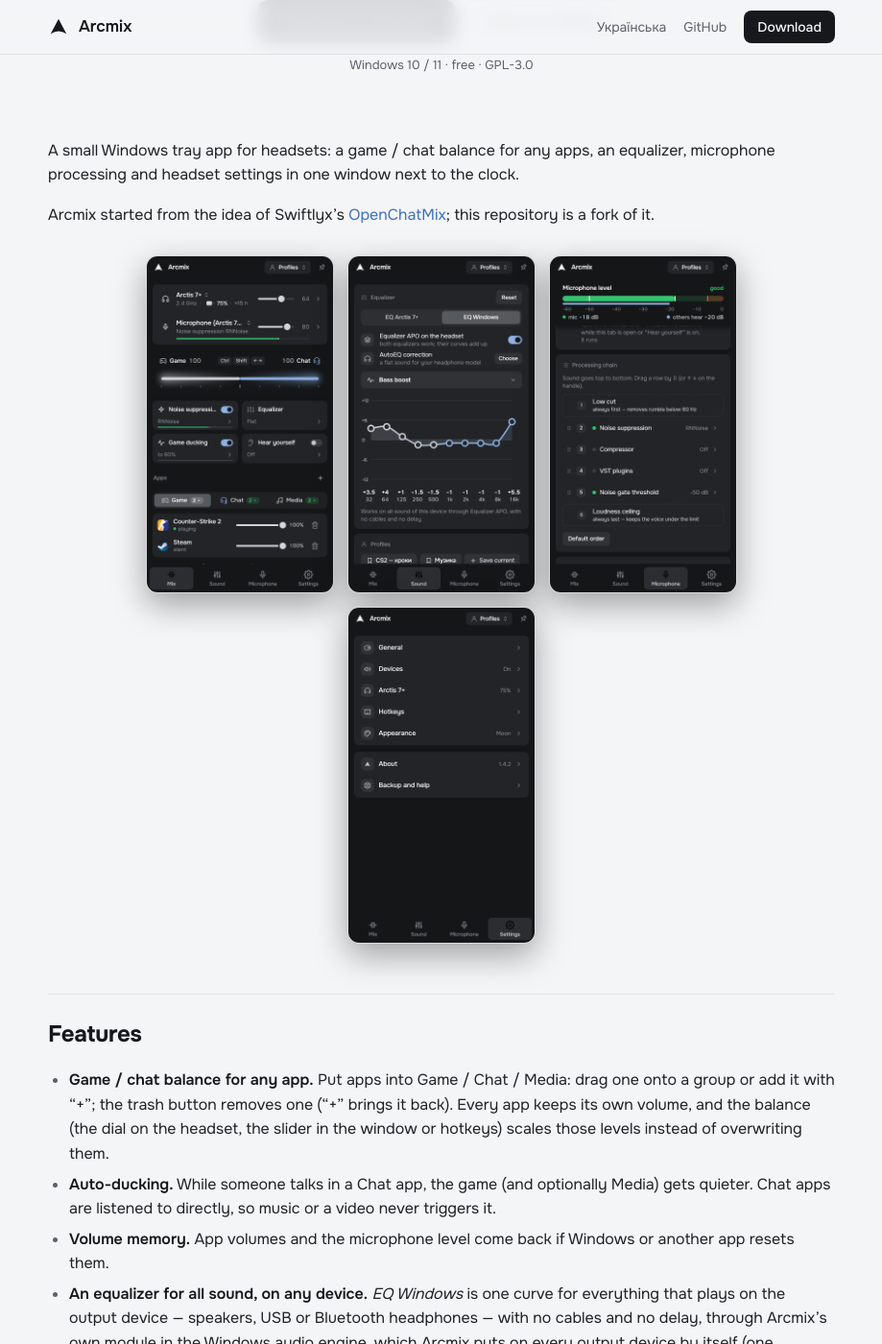
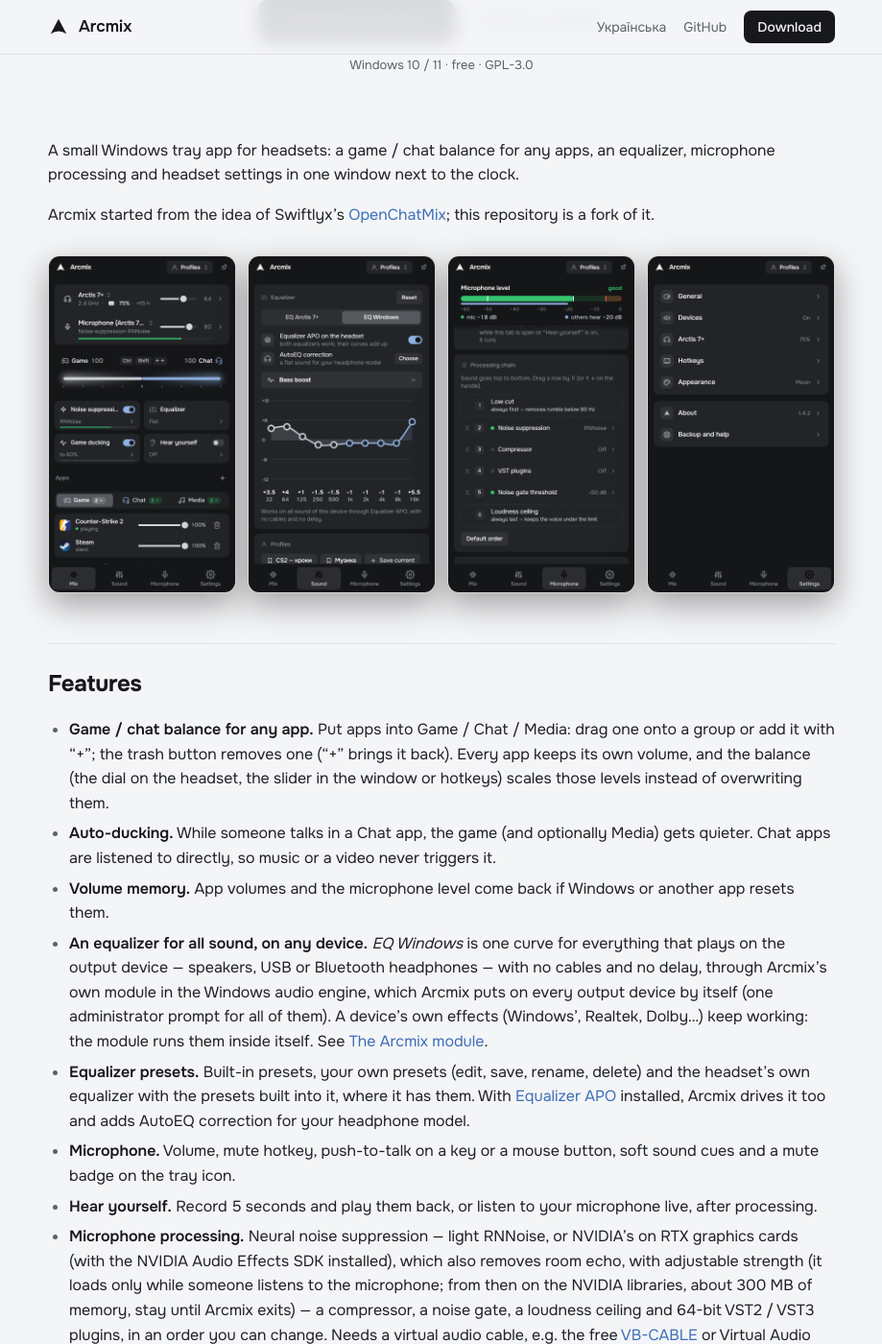
Before and after one commit to Fenderenko/Arcmix, a Jekyll site: the page built from README.md, in a window 1280 px wide and 1400 px high, scrolled down 400 px. Shown: the whole window at 96% size, without its empty margins (180-1099 px from the left). Built offline with Jekyll 4.4.1, drawn with Linux system fonts in a browser that asks for light colours; our own code applies the rules of GitHub Pages for plain Markdown files.

Commit message:
Site: the screenshots in one row
Co-Authored-By: Claude Opus 5.5 <noreply@anthropic.com>

```diff
--- a/assets/site.css
+++ b/assets/site.css
@@ -89,10 +89,10 @@ a:hover { text-decoration: underline; }
 
 /* the screenshots row */
 .content p[align="center"] {
-  display: flex; gap: 14px; justify-content: center; flex-wrap: wrap; margin: 30px 0 10px;
+  display: flex; gap: 12px; justify-content: center; flex-wrap: nowrap; margin: 30px 0 10px;
 }
 /* four in a row; an image may come wrapped in a link */
-.content p[align="center"] > img, .content p[align="center"] > a { flex: 0 1 calc((100% - 42px) / 4); max-width: 196px; }
+.content p[align="center"] > img, .content p[align="center"] > a { flex: 1 1 0; min-width: 0; max-width: 196px; }
 .content p[align="center"] img {
   display: block; width: 100%; height: auto; border-radius: 12px; border: 1px solid var(--line2);
   box-shadow: 0 12px 34px rgba(0, 0, 0, .35); background: var(--s1);
@@ -127,5 +127,6 @@ hr { border: 0; border-top: 1px solid var(--line); margin: 36px 0; }
   .links a:not(.btn) { display: none; }
   .hero { padding-top: 40px; }
   .hero h1 { font-size: 34px; }
-  .content p[align="center"] > img, .content p[align="center"] > a { flex-basis: calc(50% - 8px); }
+  .content p[align="center"] { flex-wrap: wrap; }
+  .content p[align="center"] > img, .content p[align="center"] > a { flex: 0 1 calc(50% - 6px); }
 }
```
